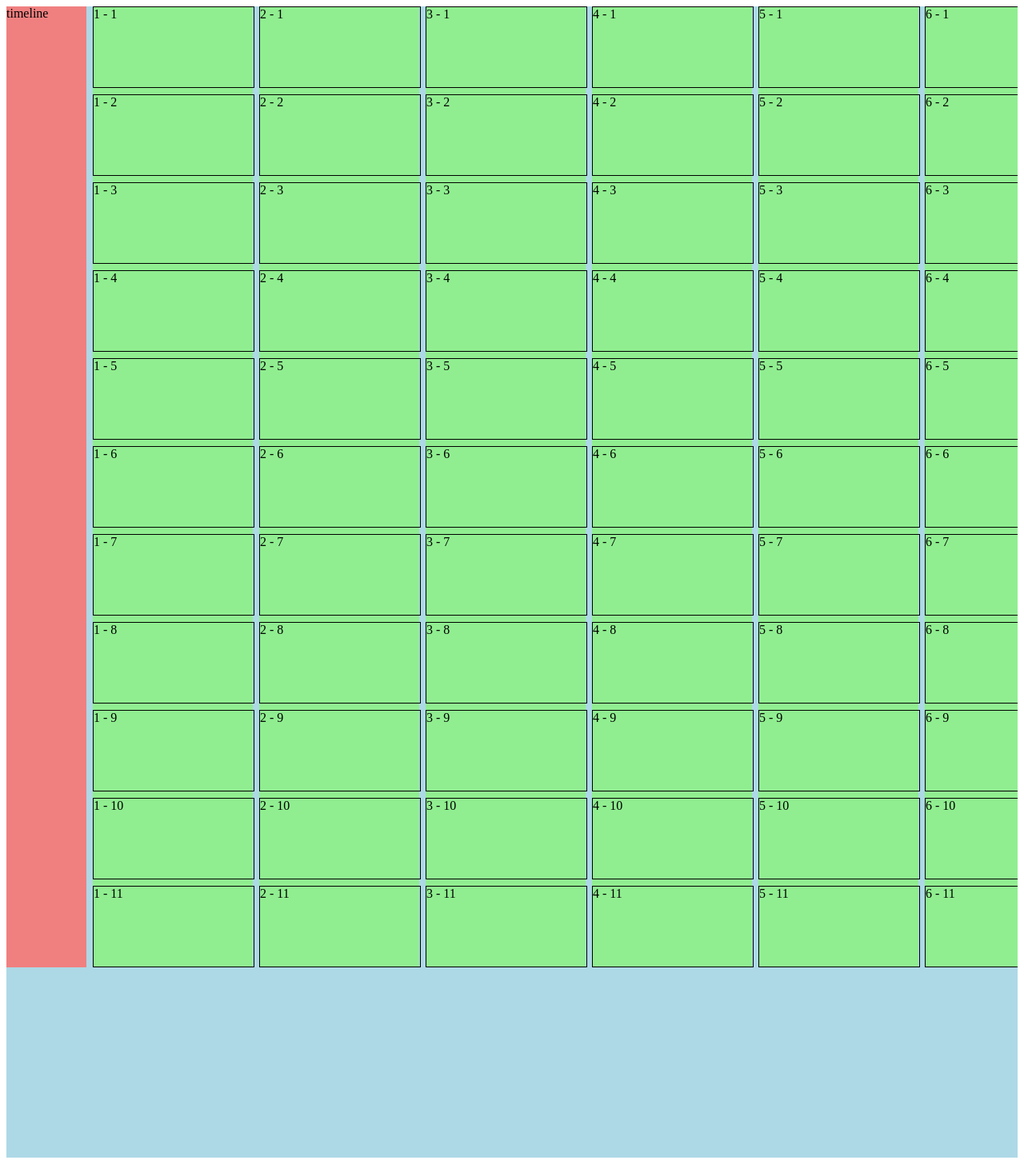
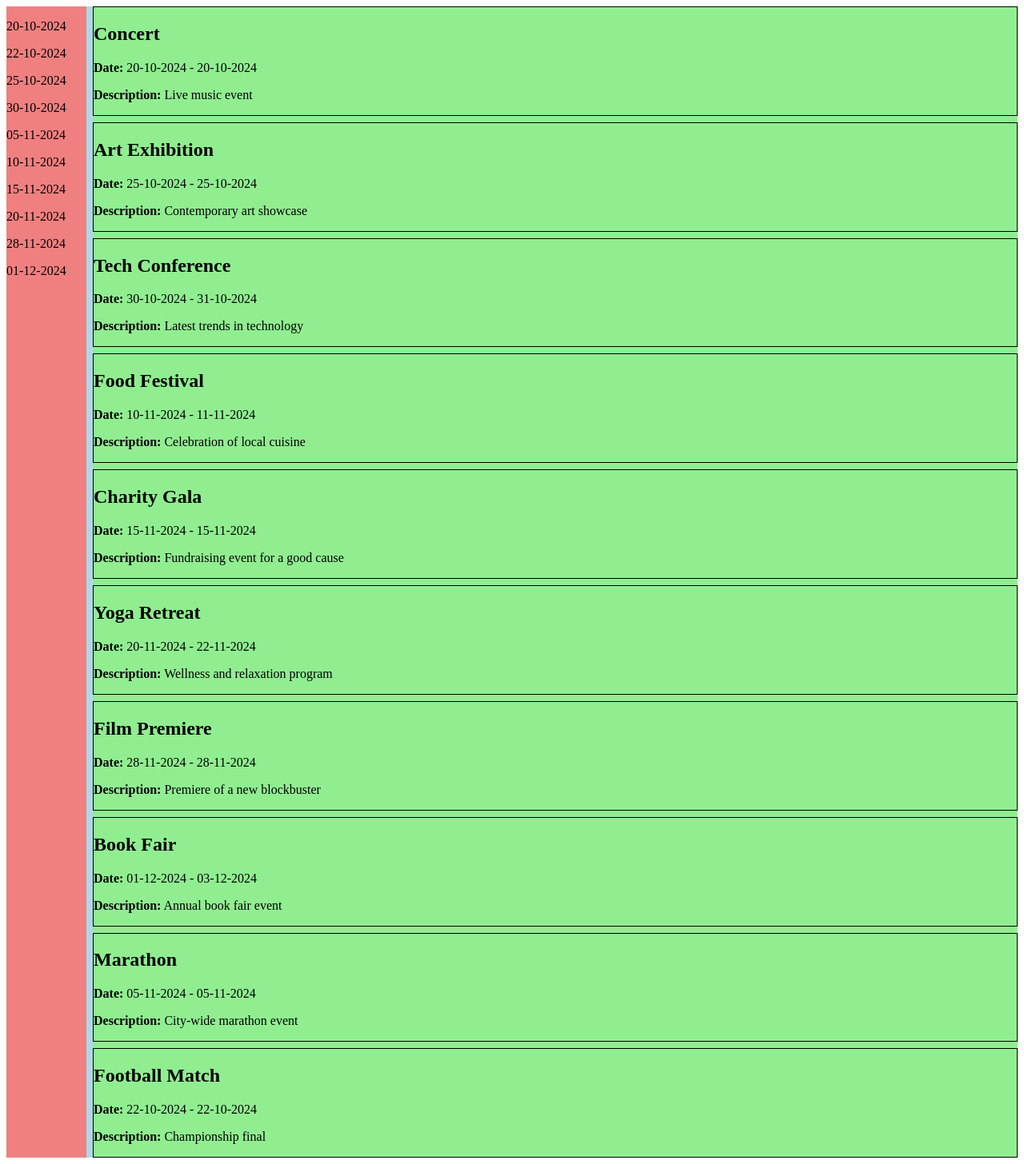
Before and after one commit to Wojtazooo/PHP_timeline, a PHP site: page / in a window 1280 px wide. Shown: the whole page at 80% size. Run offline with PHP 8.4, Linux system fonts and the light colour scheme.

Commit message:
event and category class init timeline sorting

```diff
--- /dev/null
+++ b/grid-template-rows-demo.php
@@ -0,0 +1,18 @@
+<?php
+$columns = 3;
+$rows = 11;
+
+for ($columnIndex = 1; $columnIndex <= $columns; $columnIndex++) {
+    $currentRow = 1;
+?>
+    <div class="col" style="grid-template-rows: repeat(<?=$numberOfRowsToDivideColumn?>, 50px">
+
+        <?php
+        for ($rowIndex = 1; $rowIndex <= $rows; $rowIndex++) {
+            $currentRow += $rowIndex;
+        ?>
+            <div class="event" style="grid-row: <?= $currentRow - $rowIndex ?> / <?= $currentRow ?>">
+                <?= $columnIndex ?> - <?= $rowIndex ?> </div>
+        <?php } ?>
+    </div>
+<?php } ?>
--- a/index.php
+++ b/index.php
@@ -1,3 +1,111 @@
+<?php
+class Event
+{
+    private int $id;
+    private string $title;
+    private int $unixStart;
+    private int $unixEnd;
+    private string $description;
+    private string $picture;
+    private int $categoryId;
+
+    public function __construct(int $id, string $title, int $start, int $end, string $description, string $picture, int $categoryId)
+    {
+        $this->id = $id;
+        $this->title = $title;
+        $this->unixStart = $start;
+        $this->unixEnd = $end;
+        $this->description = $description;
+        $this->picture = $picture;
+        $this->categoryId = $categoryId;
+    }
+
+    public function getStart(): int
+    {
+        return $this->unixStart;
+    }
+
+    public function getStartFormatted($format = 'd-m-Y'): string
+    {
+        return date($format, $this->unixStart);
+    }
+
+    public function getEnd(): int
+    {
+        return $this->unixEnd;
+    }
+
+    public function getEndFormatted($format = 'd-m-Y'): string
+    {
+        return date($format, $this->unixEnd);
+    }
+
+    public function getTitle()
+    {
+        return $this->title;
+    }
+
+    public function getDescription()
+    {
+        return $this->description;
+    }
+}
+
+class Category
+{
+    private $id;
+    private $name;
+    private $color;
+
+    public function __construct($id, $name, $color)
+    {
+        $this->id = $id;
+        $this->name = $name;
+        $this->color = $color;
+    }
+
+    function getId()
+    {
+        return $this->id;
+    }
+}
+
+$category1 = new Category(1, 'Music', '#FF5733');
+$category2 = new Category(2, 'Sports', '#33FF57');
+
+$event1 = new Event(1, 'Concert', strtotime('20-10-2024'), strtotime('20-10-2024'), 'Live music event', 'concert.jpg', $category1->getId());
+$event2 = new Event(2, 'Art Exhibition', strtotime('25-10-2024'), strtotime('25-10-2024'), 'Contemporary art showcase', 'art.jpg', $category1->getId());
+$event3 = new Event(3, 'Tech Conference', strtotime('30-10-2024'), strtotime('31-10-2024'), 'Latest trends in technology', 'tech.jpg', $category2->getId());
+$event4 = new Event(4, 'Food Festival', strtotime('10-11-2024'),  strtotime('11-11-2024'), 'Celebration of local cuisine', 'foodfest.jpg', $category1->getId());
+$event5 = new Event(5, 'Charity Gala', strtotime('15-11-2024'), strtotime('15-11-2024'), 'Fundraising event for a good cause', 'gala.jpg', $category1->getId());
+$event6 = new Event(6, 'Yoga Retreat', strtotime('20-11-2024'), strtotime('22-11-2024'), 'Wellness and relaxation program', 'yoga.jpg', $category2->getId());
+$event7 = new Event(7, 'Film Premiere', strtotime('28-11-2024'), strtotime('28-11-2024'), 'Premiere of a new blockbuster', 'film.jpg', $category1->getId());
+$event8 = new Event(8, 'Book Fair', strtotime('01-12-2024'), strtotime('03-12-2024'), 'Annual book fair event', 'bookfair.jpg', $category2->getId());
+$event9 = new Event(9, 'Marathon', strtotime('05-11-2024'), strtotime('05-11-2024'), 'City-wide marathon event', 'marathon.jpg', $category2->getId());
+$event10 = new Event(10, 'Football Match', strtotime('22-10-2024'), strtotime('22-10-2024'), 'Championship final', 'football.jpg', $category2->getId());
+
+
+$categories = [
+    $category1,
+    $category2
+];
+
+$events = [
+    $event1,
+    $event2,
+    $event3,
+    $event4,
+    $event5,
+    $event6,
+    $event7,
+    $event8,
+    $event9,
+    $event10,
+];
+
+$numberOfRowsToDivideColumn = 200;
+?>
+
 <html>
 
 <head>
@@ -7,25 +115,38 @@
 <body>
     <div class="events-container">
         <div class="grid">
-            <div class="timeline-col"> timeline </div>
-            <?php
-            $columns = 11;
-            $rows = 11;
+            <div class="timeline-col">
+                <?php
 
-            for ($columnIndex = 1; $columnIndex <= $columns; $columnIndex++) {
-                $currentRow = 1;
-            ?>
-                <div class="col" style="grid-template-rows: repeat(100, 1fr)">
+                $startTimestamps = array_map(function (Event $event) {
+                    // return strtotime($event->getStart());
+                    return $event->getStart();
+                }, $events);
 
-                    <?php
-                    for ($rowIndex = 1; $rowIndex <= $rows; $rowIndex++) {
-                        $currentRow += $rowIndex;
-                    ?>
-                        <div class="event" style="grid-row: <?= $currentRow - $rowIndex ?> / <?= $currentRow ?>">
-                            <?= $columnIndex ?> - <?= $rowIndex ?> </div>
-                    <?php } ?>
-                </div>
-            <?php } ?>
+                $endTimestamps = array_map(function (Event $event) {
+                    return $event->getEnd();
+                }, $events);
+
+                sort($startTimestamps);
+
+                foreach ($startTimestamps as &$timestamp) {
+                    echo '<p>';
+                    echo date('d-m-Y', $timestamp);
+                    echo '</p>';
+                }
+                ?>
+            </div>
+            <!-- <?php include 'grid-template-rows-demo.php' ?> -->
+
+            <div class="col">
+                <?php foreach ($events as $event): ?>
+                    <div class="event">
+                        <h2> <?php echo $event->getTitle(); ?></h2>
+                        <p><strong>Date:</strong> <?php echo $event->getStartFormatted(); ?> - <?php echo $event->getEndFormatted(); ?></p>
+                        <p><strong>Description:</strong> <?php echo $event->getDescription(); ?></p>
+                    </div>
+                <?php endforeach; ?>
+            </div>
         </div>
     </div>
 </body>
--- a/styles.css
+++ b/styles.css
@@ -18,7 +18,7 @@ body {
         gap: 0.5rem;
 
         .col {
-            display: flex;
+            display: grid;
             flex-direction: column;
             gap: 0.5rem;
 
@@ -28,7 +28,7 @@ body {
             background-color: lightgreen;
 
             .event {
-                min-height: 100px;
+                min-height: 50px;
                 border: 1px solid;
             }
         }
```
